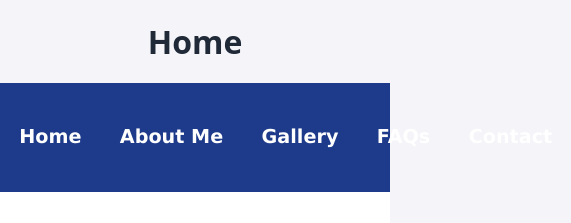
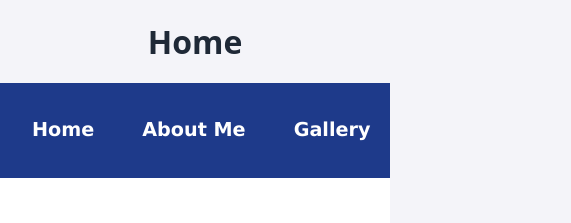
Before and after one commit to jcaudill0256/jcaudill0256.github.io, a plain HTML site: page index.html in a window 390 px wide. Shown: the top 223 px of the page, 571 px wide, since content can reach past the window. Drawn offline with Linux system fonts and the light colour scheme.

Commit message:
Update stylesheet.css

```diff
--- a/css/stylesheet.css
+++ b/css/stylesheet.css
@@ -111,38 +111,41 @@ nav.mobile {
         display: block;
         background-color: #1e3a8a;
         padding: 1.25rem 0;
+        overflow-x: auto;
     }
 
     nav.mobile ul {
         list-style: none;
-        text-align: center;
         display: flex;
-        justify-content: space-around;
-        padding: 0;
+        flex-wrap: nowrap;
+        justify-content: flex-start;
+        padding: 0 1rem;
+        margin: 0;
+        overflow-x: auto;
+        -webkit-overflow-scrolling: touch;
     }
 
     nav.mobile li {
-        margin: 0;
+        margin-right: 1rem;
+        flex: 0 0 auto; /* Prevents shrinking */
     }
 
     nav.mobile a {
         display: inline-block;
-    padding: 1em;
+        padding: 0.75rem 1rem;
         font-size: 1.2em;
         color: #ffffff;
         font-weight: bold;
         text-decoration: none;
+        white-space: nowrap;
         transition: background-color 0.3s ease;
-    white-space: nowrap;
     }
-
 
     nav.mobile a:hover {
         background-color: #3b82f6;
         border-radius: 5px;
     }
 }
-
 /* ========== MAIN CONTENT ========== */
 main {
     padding: 2rem;
```
Lines whose indentation alone changed are shown as unchanged.
